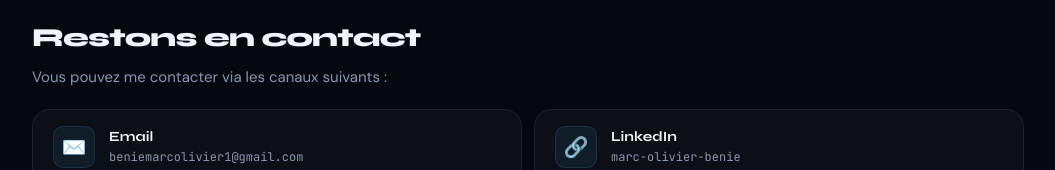
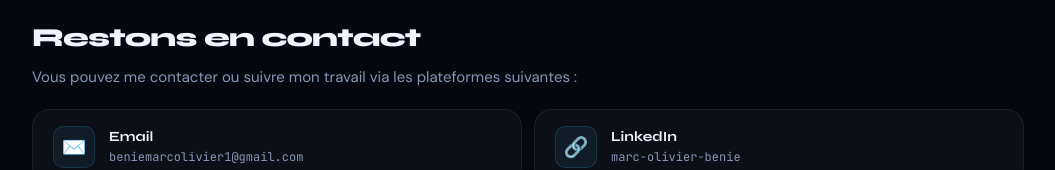
Before and after one commit to Cusio29/Portefolio, a plain HTML site: page index.html in a window 1280 px wide. Shown: the part 4098-4268 px from the top of the page, without its empty margins (112-1167 px from the left). Drawn offline with Linux system fonts and the light colour scheme.

```diff
--- a/index.html
+++ b/index.html
@@ -1264,7 +1264,7 @@
       <div class="section-head reveal">
         <div class="section-label">Contact</div>
         <h2>Restons en contact</h2>
-        <p>Vous pouvez me contacter via les canaux suivants :</p>
+        <p>Vous pouvez me contacter ou suivre mon travail via les plateformes suivantes :</p>
       </div>
 
       <div class="contact-grid reveal">
```
